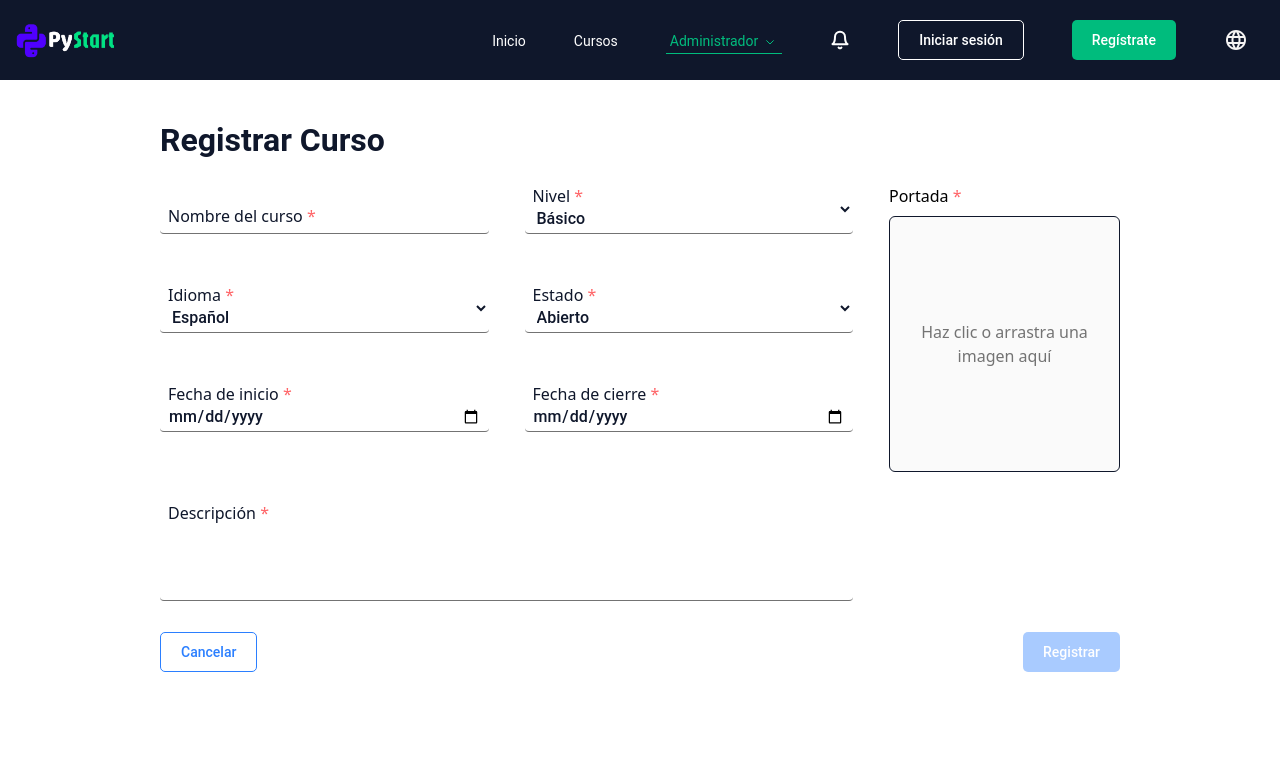
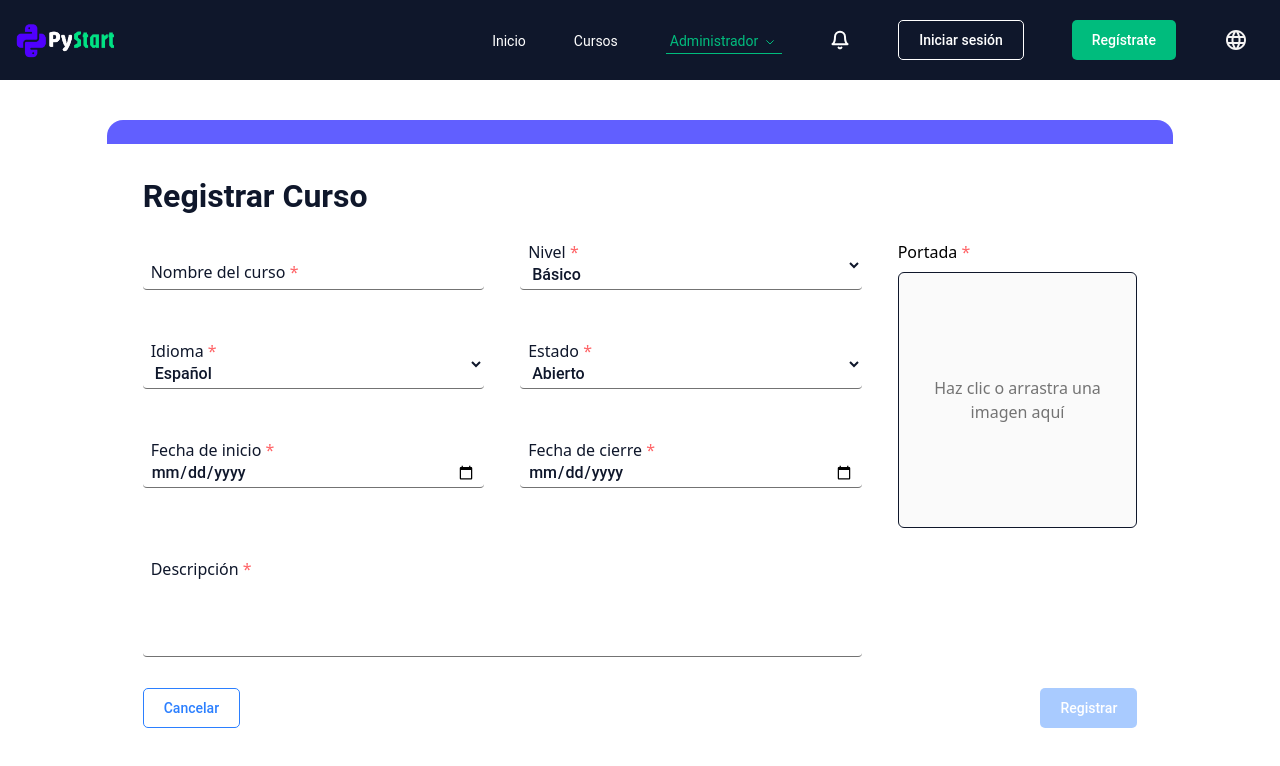
Before and after one commit to jhoelito123/beta-GenSoft, a React (Vite) app in the folder Frontend/: page /register-course in a window 1280 px wide. Shown: the top 766 px of the page. Built offline with nearby package versions, Linux system fonts and the light colour scheme.

Commit message:
fix: layout of div in form course

```diff
--- a/Frontend/src/features/courses/components/form-course.tsx
+++ b/Frontend/src/features/courses/components/form-course.tsx
@@ -33,10 +33,10 @@ export default function FormCourse() {
   };
 
   return (
-    <div className="flex flex-col w-full">
-      <div className="flex flex-col items-center ">
+    <div className="flex flex-col w-10/12 max-w-screen h-full mt-10">
+      <div className="w-full h-6 rounded-t-2xl bg-indigo-500">
         <form
-          className="mx-5 mt-10 mb-32 md:w-9/12 lg:w-9/12"
+          className="mx-5 mt-10 mb-32 p-4"
           onSubmit={handleSubmit(onSubmit)}
         >
           <h1 className="text-slate-900 headline-lg sm:text-xl md:text-2xl font-semibold mb-6">
```
